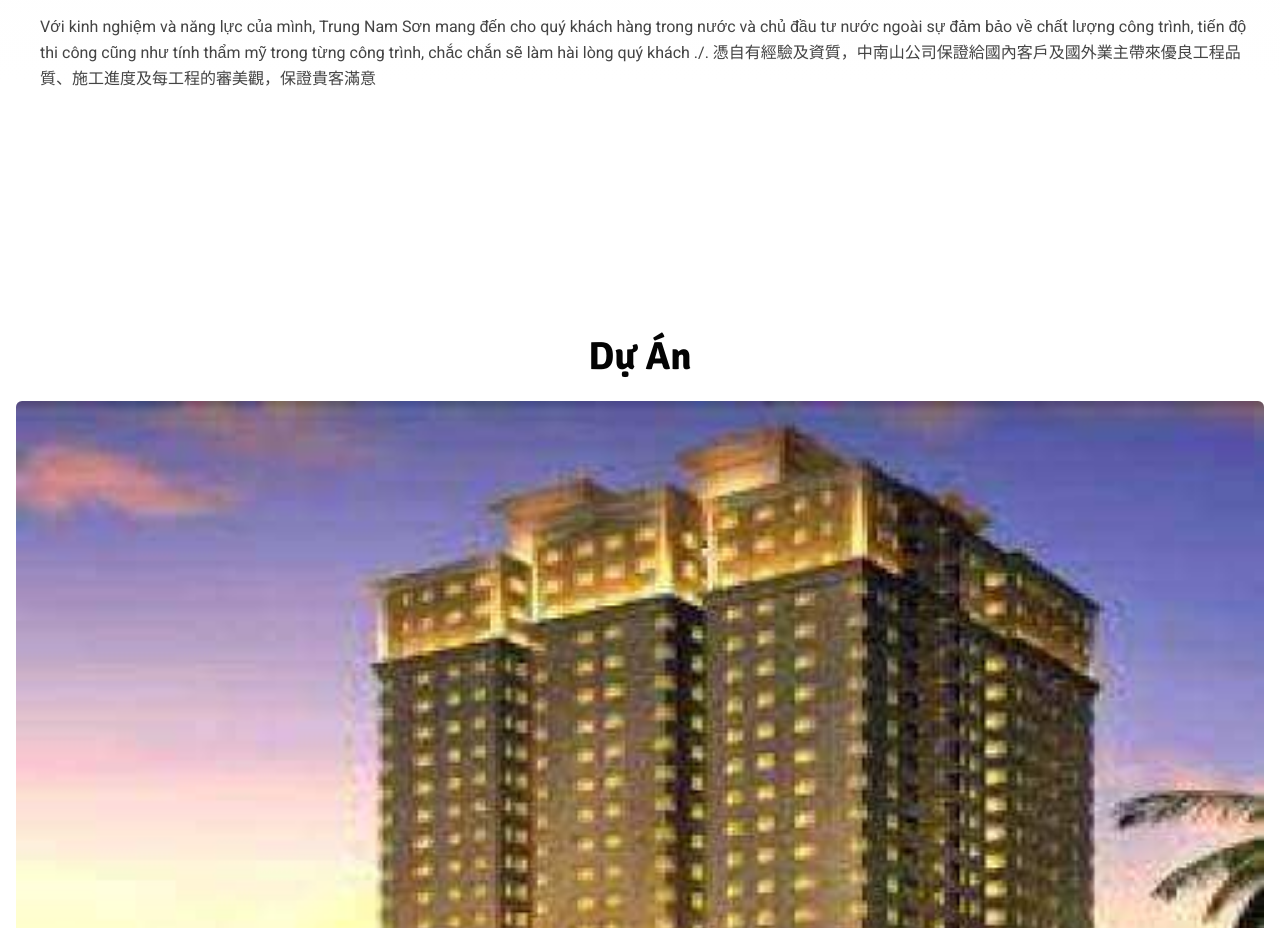
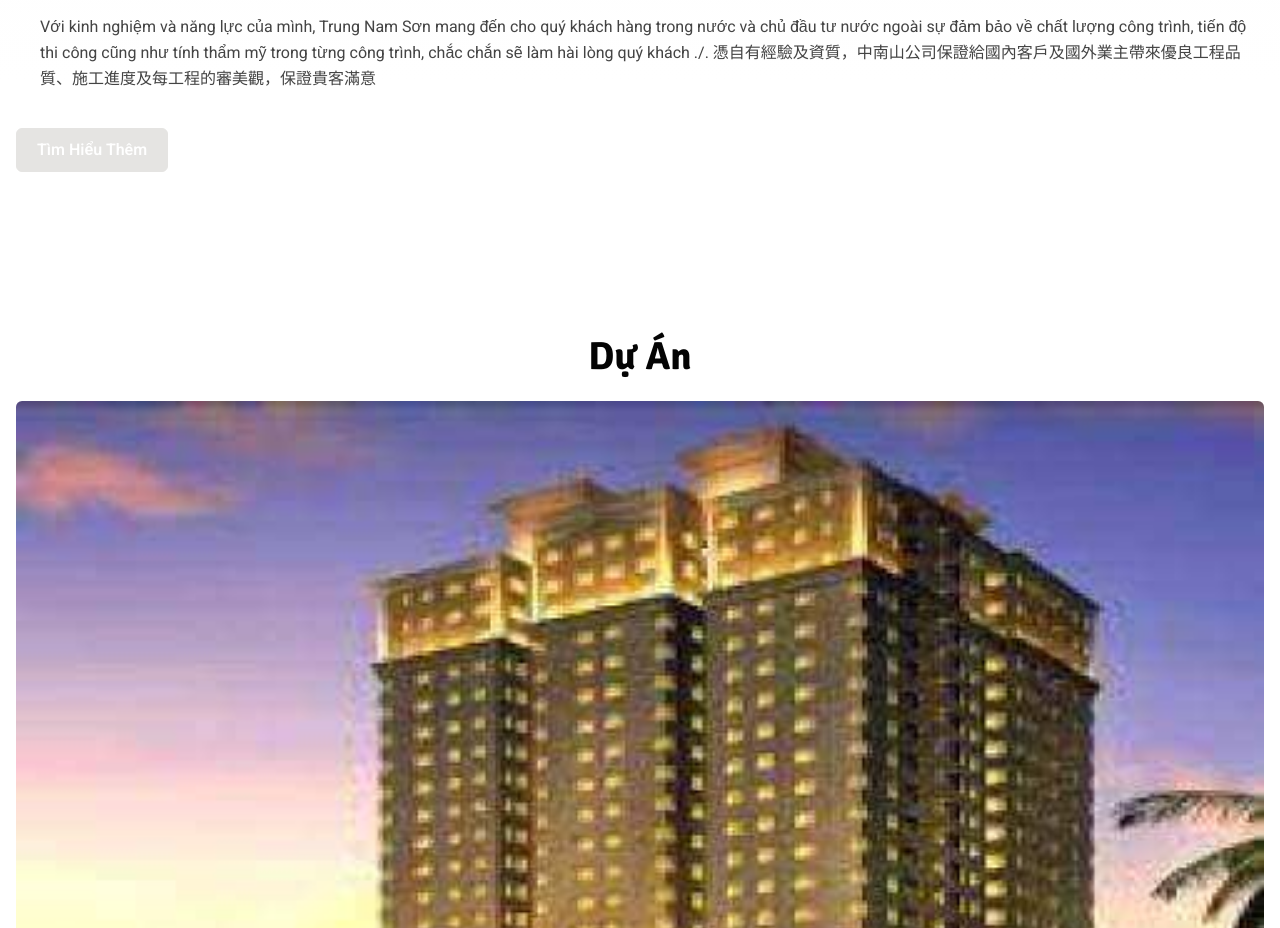
Before and after one commit to brokenricefilms/trungnamson, an Astro site: page / in a window 1280 px wide. Shown: the part 3210-4138 px from the top of the page. Built offline with nearby package versions, Linux system fonts and the light colour scheme; Astro itself is replaced by a stand-in of ours; some packages are replaced by stand-ins of ours; what tailwind-bootstrap-grid would draw is missing.

Commit message:
ref: theme color

```diff
--- a/src/config/theme.json
+++ b/src/config/theme.json
@@ -2,7 +2,7 @@
   "colors": {
     "default": {
       "theme_color": {
-        "primary": "#ffffff",
+        "primary": "#e5e4e2",
         "body": "#fff",
         "border": "#eaeaea",
         "theme_light": "#f6f6f6",
--- a/src/layouts/partials/Header.astro
+++ b/src/layouts/partials/Header.astro
@@ -137,6 +137,3 @@ const { pathname } = Astro.url;
     </div>
   </nav>
 </header>
-
-  </nav>
-</header>
```
